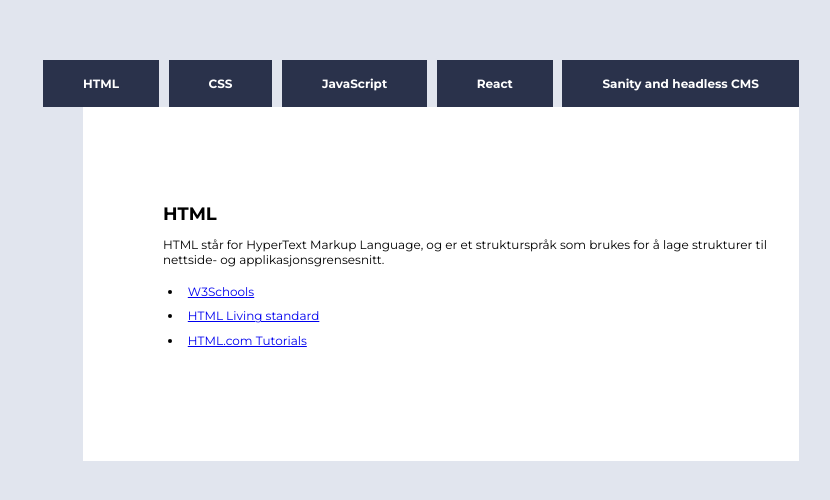
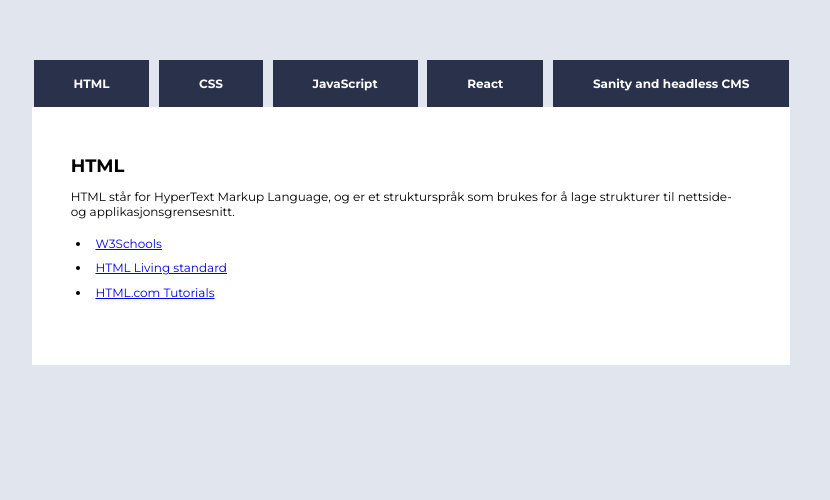
Before and after one commit to odaju/uin25ak1_resource_layout_JULSEN, a plain HTML site: page Arbeidskrav_1/index.html in a window 1280 px wide. Shown: the part 236-736 px from the top of the page, without its empty margins (237-1067 px from the left). Drawn offline with Linux system fonts and the light colour scheme.

Commit message:
lagt til finjustering på css

```diff
--- a/Arbeidskrav_1/styles.css
+++ b/Arbeidskrav_1/styles.css
@@ -21,7 +21,7 @@
 /* Brukt chatgpt for å rette opp i feil i css fra linje 22 til 41. https://chatgpt.com/share/67939903-4ca8-800d-b7aa-306166cfdb63 */
 nav ul {
     list-style-type: none;
-    padding-left: 20px;
+    padding-left: 1px;
     margin: 0;
 }
 
@@ -63,12 +63,16 @@
     justify-content: center;
 }
 
+/* Brukt chatgpt for å finjustere css https://chatgpt.com/share/679a3add-7b6c-800d-877c-705978c53404 */
 #whitebox {
     display: flex;
+    flex-direction: column; /* Gjør at innholdet stables vertikalt */
+    align-items: center; /* Sentrer innhold horisontalt */
     background-color: var(--white);
-    width: 49.7%;
-    margin: 0rem 0rem 0rem 19.5rem;
-    padding: 6rem 0rem 6rem 5rem;
+    width: 90%; /* Øker bredden for bedre tilpasning */
+    max-width: 671px; /* Begrens maksbredden */
+    margin: 0rem auto; /* Sentrumjusterer og gir bedre mellomrom */
+    padding: 3rem 3rem 3rem 2.4rem; /* Justerer padding for bedre mobilvennlighet */
 }
 
 main section h2 {
```
